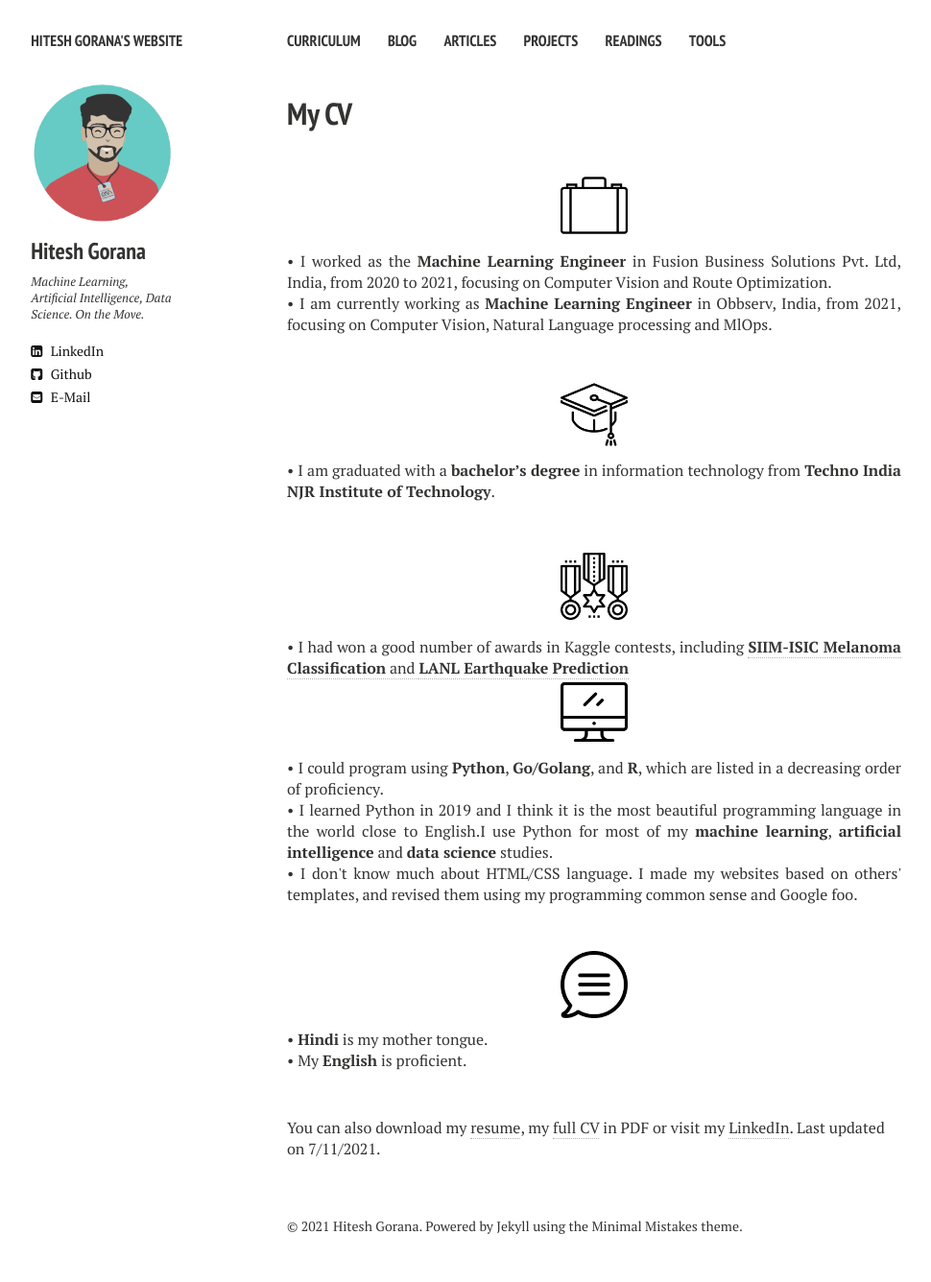
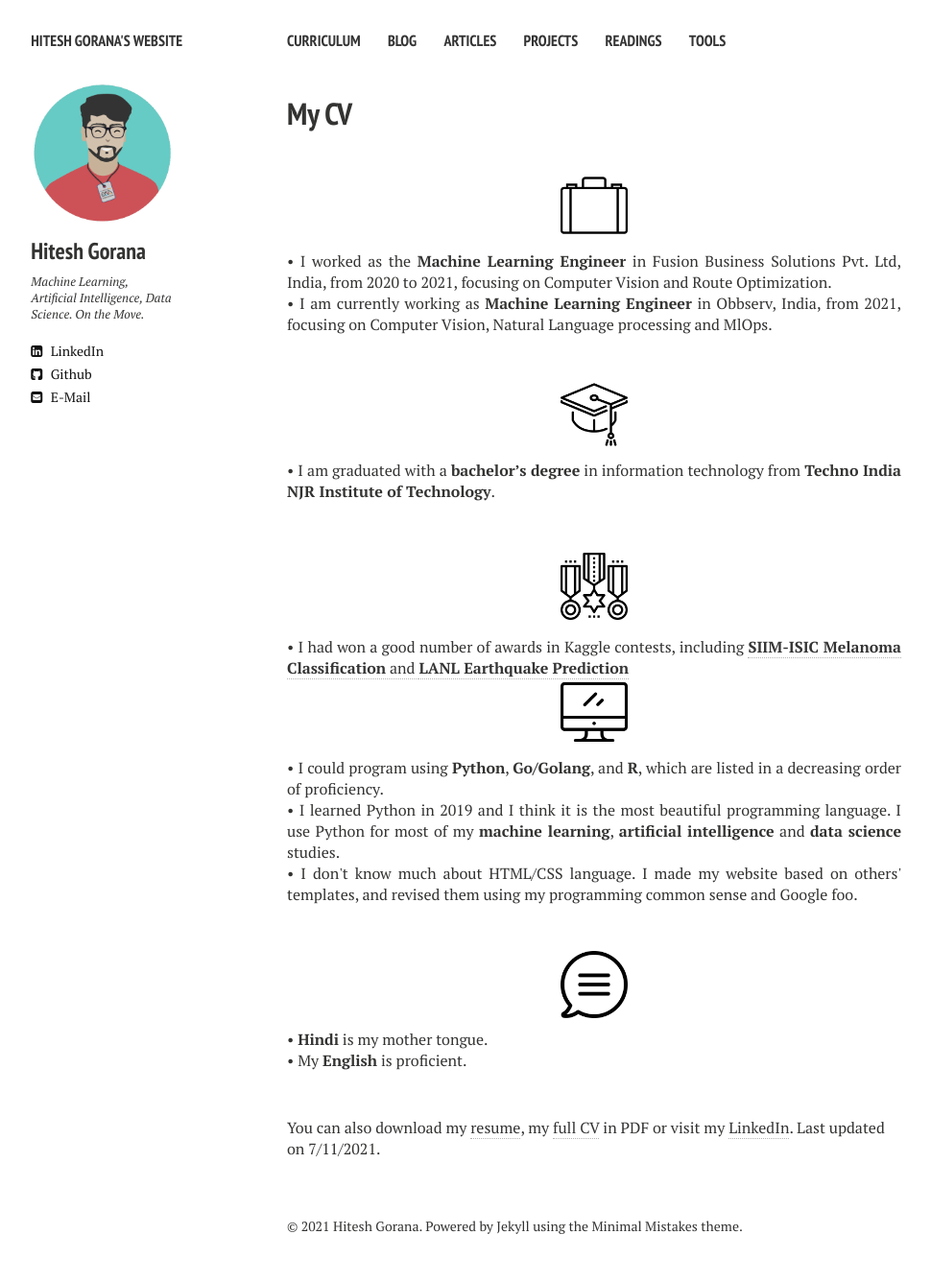
Before and after one commit to HiteshGorana/HiteshGorana.github.io, a Jekyll site: the page built from cv.md, in a window 1280 px wide. Shown: the whole page at 96% size, without its empty margins (21-991 px from the left). Built offline with Jekyll 4.4.1, drawn with Linux system fonts in a browser that asks for light colours; nearby versions of some CDN libraries.

Commit message:
Update cv.html
Init

```diff
--- a/_layouts/cv.html
+++ b/_layouts/cv.html
@@ -60,8 +60,8 @@
  	<br/>
     <p align="center" class=bottom-small><img src="{{ site.url }}/images/CV/008-monitor.png" alt="Computer Skills" width="70" height="70"></p>
 	<p align="justify">&#8226 I could program using <strong>Python</strong>, <strong>Go/Golang</strong>, and <strong>R</strong>, which are listed in a decreasing order of proficiency.</p>
-	<p align="justify">&#8226 I learned Python in 2019 and I think it is the most beautiful programming language in the world close to English.I use Python for most of my <strong>machine learning</strong>,  <strong>artificial intelligence</strong> and <strong>data science</strong> studies.</p>
-	<p align="justify">&#8226 I don't know much about HTML/CSS language. I made my websites based on others' templates, and revised them using my programming common sense and Google foo.</p>
+	<p align="justify">&#8226 I learned Python in 2019 and I think it is the most beautiful programming language. I use Python for most of my <strong>machine learning</strong>,  <strong>artificial intelligence</strong> and <strong>data science</strong> studies.</p>
+	<p align="justify">&#8226 I don't know much about HTML/CSS language. I made my website based on others' templates, and revised them using my programming common sense and Google foo.</p>
 
 	<br/>
     <p align="center" class=bottom-small><img src="{{ site.url }}/images/CV/006-chat.png" alt="Languages" width="70" height="70"></p>
```
